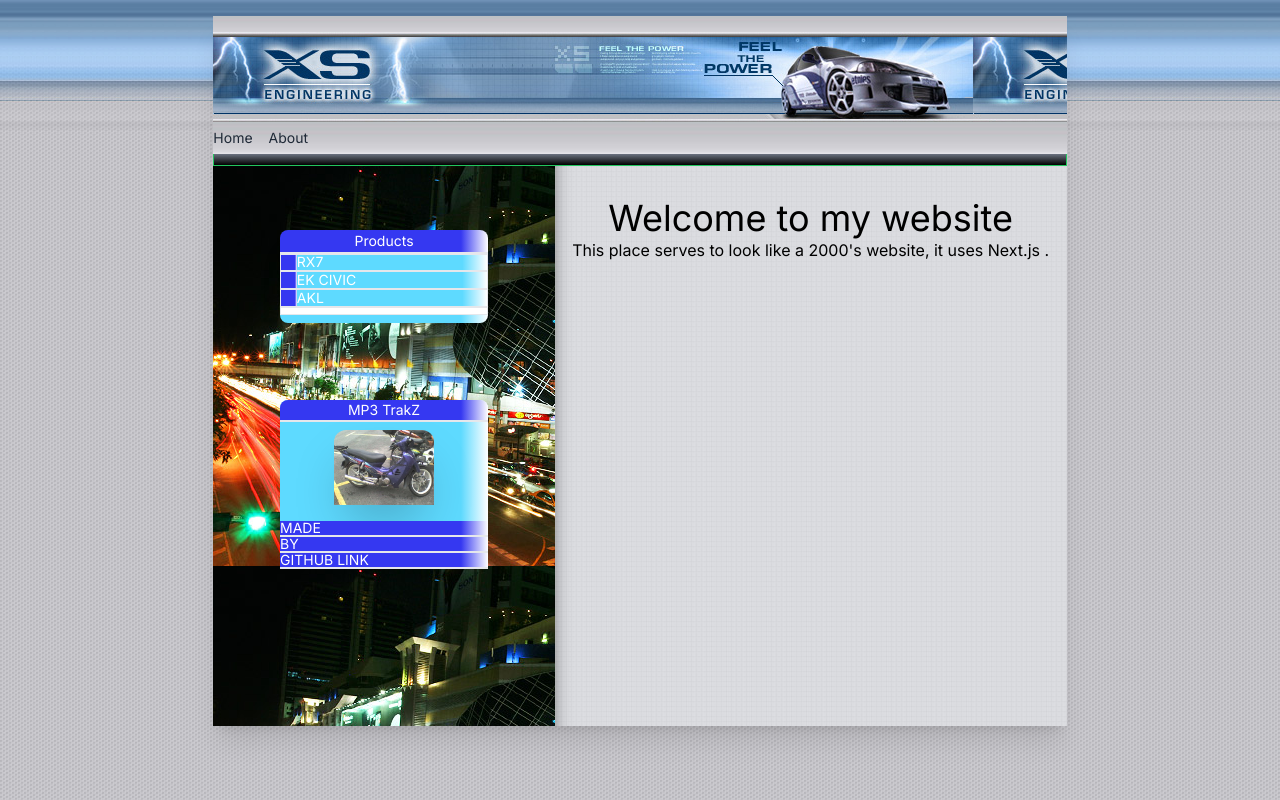
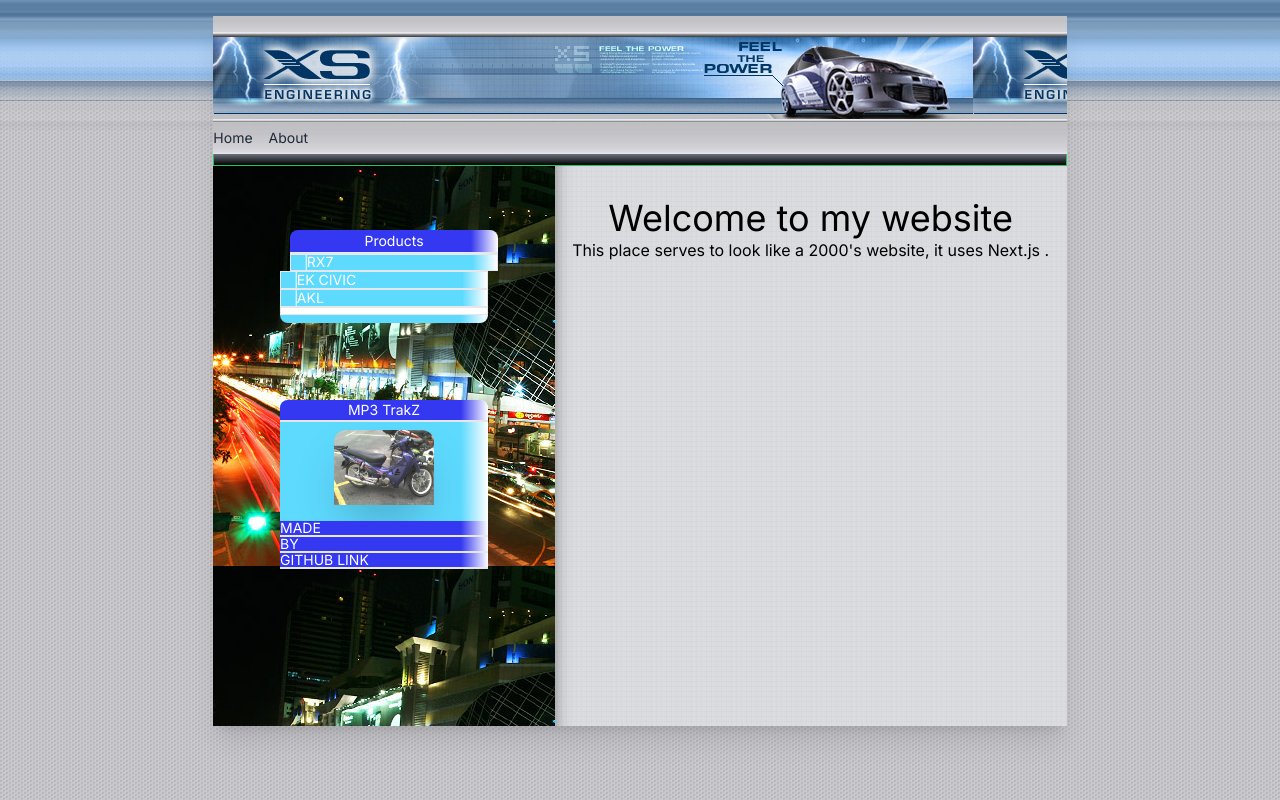
Before and after one commit to songexile/XS_Engineering_Y2K_Site, a Next.js app: page / in a window 1280 px wide. Built offline with nearby package versions, Linux system fonts and the light colour scheme.

Commit message:
commit latest changes

```diff
--- a/src/app/page.js
+++ b/src/app/page.js
@@ -1,35 +1,65 @@
+"use client";
+
 import Layout from "@/components/layouts/layout";
 import Image from "next/image";
+import { gsap } from "gsap";
+import { useGSAP } from "@gsap/react";
+import { useRef } from "react";
 
 export default function Home() {
+  const container = useRef();
+  useGSAP(
+    () => {
+      const t1 = gsap.timeline({ repeat: -1, repeatDelay: 1 });
+
+      gsap.to("#products", { x: 10 }, {});
+      gsap.to("#row-1", { x: 10 }, { delay: 5 }); // <-- automatically reverted
+    },
+    { scope: container }
+  ); // <-- scope is for selector text (optional)
+
   return (
     <Layout>
       <div
+        id="mbk"
         style={{ backgroundImage: "url('web_assets/MBK1.jpg')" }}
         className=" h-full bg-blue-400  w-full sm:w-8/12 flex flex-col items-center  justify-start"
+        ref={container}
       >
         <div className="w-52 h-FULL  mt-16 text-white  rounded-t-lg shadow-xl   flex items-center justify-start flex-col">
-          <div className=" blue-gradient  text-white w-full border-b-2 rounded-t-lg  h-6 flex items-center justify-center text-sm">
+          <div
+            id="products"
+            className=" blue-gradient  text-white w-full border-b-2 rounded-t-lg  h-6 flex items-center justify-center text-sm"
+          >
             <h1>Products </h1>
           </div>
-          <div className="h-1/6  w-full border flex items-center justify-start">
-            <div className="w-1/12 h-full blue-gradient"></div>
+          <div
+            id="row-1"
+            className="h-1/6  w-full border flex items-center justify-start"
+          >
+            <div className="w-1/12 h-full pink-gradient"></div>
             <div className="w-full h-full pink-gradient flex items-center justify-start text-sm">
               <a href="https://www.google.com" target="_blank">
                 <h1>RX7</h1>
               </a>
             </div>
           </div>
-          <div className="h-1/6  w-full border flex items-center justify-start">
-            <div className="w-1/12 h-full blue-gradient"></div>
+          <div
+            id="row-2"
+            className="h-1/6  w-full border flex items-center justify-start"
+          >
+            <div className="w-1/12 h-full pink-gradient"></div>
             <div className="w-full h-full pink-gradient flex items-center justify-start text-sm">
               <a href="https://www.google.com" target="_blank">
                 <h1>EK CIVIC</h1>
               </a>
             </div>
           </div>
-          <div className="h-1/6  w-full border flex items-center justify-start">
-            <div className="w-1/12 h-full blue-gradient"></div>
+          <div
+            id="row-3"
+            className="h-1/6  w-full border flex items-center justify-start"
+          >
+            <div className="w-1/12 h-full pink-gradient"></div>
             <div className="w-full h-full pink-gradient flex items-center justify-start text-sm">
               <a href="https://www.google.com" target="_blank">
                 <h1>AKL</h1>
```
Also changed, not shown: package.json (+7 -5 lines), 1 other file (tests, documents, lock files or other folders).
